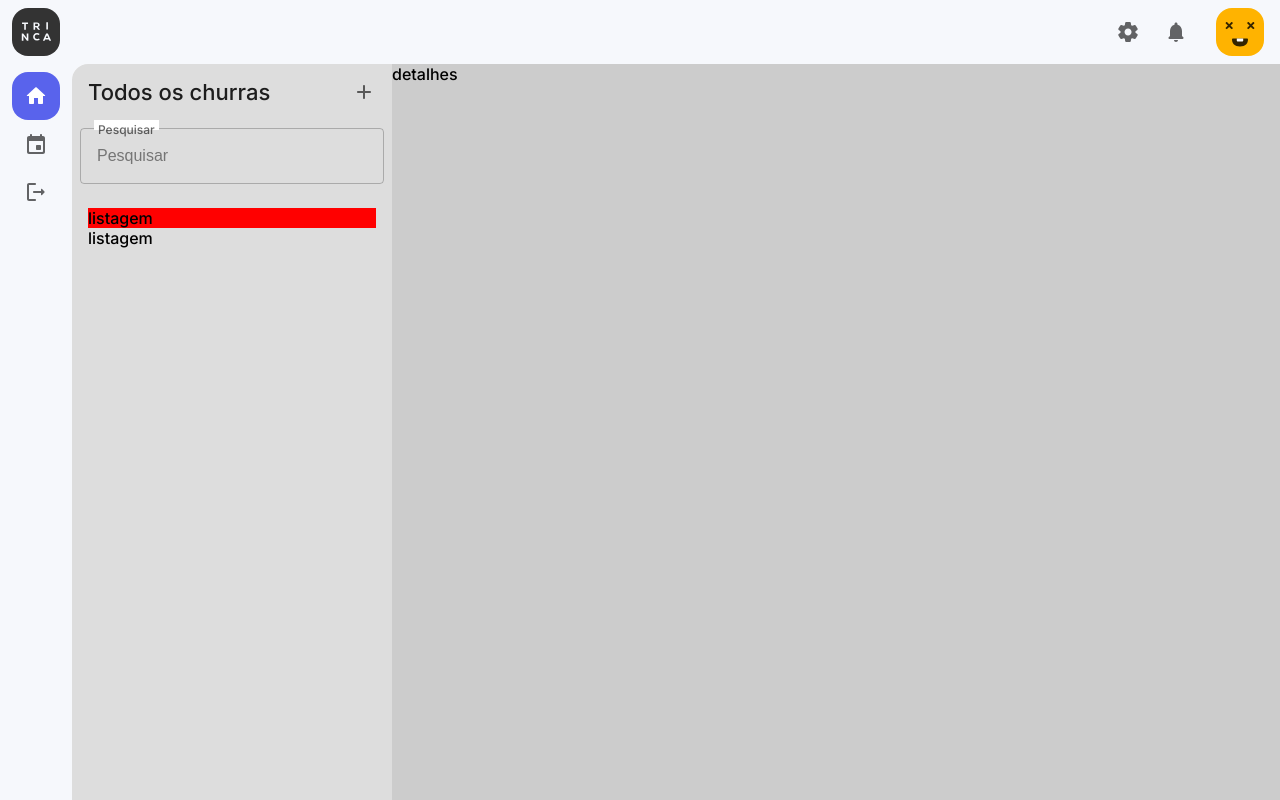
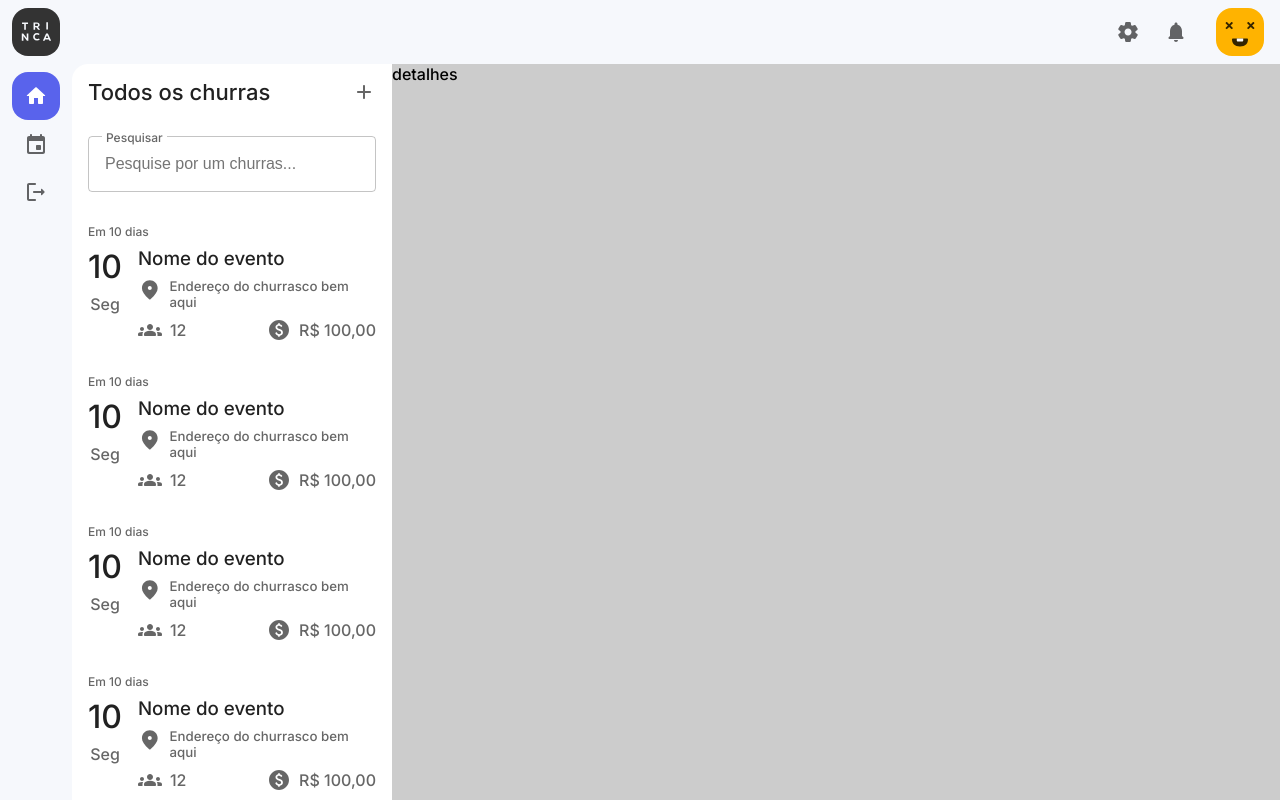
Before and after one commit to felipe-bergamaschi/trinca, a Next.js app in the folder frontend/: page / in a window 1280 px wide. Built offline with nearby package versions, Linux system fonts and the light colour scheme.

Commit message:
feat: add event details

```diff
--- /dev/null
+++ b/frontend/src/assets/svg/group.tsx
@@ -0,0 +1,5 @@
+export const GroupIcon = () => (
+  <>
+    <rect fill="none" height="24" width="24" /><g><path d="M12,12.75c1.63,0,3.07,0.39,4.24,0.9c1.08,0.48,1.76,1.56,1.76,2.73L18,17c0,0.55-0.45,1-1,1H7c-0.55,0-1-0.45-1-1l0-0.61 c0-1.18,0.68-2.26,1.76-2.73C8.93,13.14,10.37,12.75,12,12.75z M4,13c1.1,0,2-0.9,2-2c0-1.1-0.9-2-2-2s-2,0.9-2,2 C2,12.1,2.9,13,4,13z M5.13,14.1C4.76,14.04,4.39,14,4,14c-0.99,0-1.93,0.21-2.78,0.58C0.48,14.9,0,15.62,0,16.43L0,17 c0,0.55,0.45,1,1,1l3.5,0v-1.61C4.5,15.56,4.73,14.78,5.13,14.1z M20,13c1.1,0,2-0.9,2-2c0-1.1-0.9-2-2-2s-2,0.9-2,2 C18,12.1,18.9,13,20,13z M24,16.43c0-0.81-0.48-1.53-1.22-1.85C21.93,14.21,20.99,14,20,14c-0.39,0-0.76,0.04-1.13,0.1 c0.4,0.68,0.63,1.46,0.63,2.29V18l3.5,0c0.55,0,1-0.45,1-1L24,16.43z M12,6c1.66,0,3,1.34,3,3c0,1.66-1.34,3-3,3s-3-1.34-3-3 C9,7.34,10.34,6,12,6z" /></g>
+  </>
+)
--- /dev/null
+++ b/frontend/src/assets/svg/paid.tsx
@@ -0,0 +1,5 @@
+export const PaidIcon = () => (
+  <>
+    <g><rect fill="none" height="24" width="24" /></g><g><path d="M12,2C6.48,2,2,6.48,2,12s4.48,10,10,10s10-4.48,10-10S17.52,2,12,2z M12.88,17.76v0.36c0,0.48-0.39,0.88-0.88,0.88h0 c-0.48,0-0.88-0.39-0.88-0.88v-0.42c-0.63-0.15-1.93-0.61-2.69-2.1c-0.23-0.44-0.01-0.99,0.45-1.18l0.07-0.03 c0.41-0.17,0.87,0,1.08,0.39c0.32,0.61,0.95,1.37,2.12,1.37c0.93,0,1.98-0.48,1.98-1.61c0-0.96-0.7-1.46-2.28-2.03 c-1.1-0.39-3.35-1.03-3.35-3.31c0-0.1,0.01-2.4,2.62-2.96V5.88C11.12,5.39,11.52,5,12,5h0c0.48,0,0.88,0.39,0.88,0.88v0.37 c1.07,0.19,1.75,0.76,2.16,1.3c0.34,0.44,0.16,1.08-0.36,1.3l0,0C14.32,9,13.9,8.88,13.66,8.57c-0.28-0.38-0.78-0.77-1.6-0.77 c-0.7,0-1.81,0.37-1.81,1.39c0,0.95,0.86,1.31,2.64,1.9c2.4,0.83,3.01,2.05,3.01,3.45C15.9,17.17,13.4,17.67,12.88,17.76z" /></g>
+  </>
+)
--- /dev/null
+++ b/frontend/src/assets/svg/place.tsx
@@ -0,0 +1,5 @@
+export const PlaceIcon = () => (
+  <>
+    <g><rect fill="none" height="24" width="24" /></g><g><path d="M12 2c-4.2 0-8 3.22-8 8.2 0 3.18 2.45 6.92 7.34 11.23.38.33.95.33 1.33 0C17.55 17.12 20 13.38 20 10.2 20 5.22 16.2 2 12 2zm0 10c-1.1 0-2-.9-2-2s.9-2 2-2 2 .9 2 2-.9 2-2 2z" enable-background="new" /></g>
+  </>
+)
--- a/frontend/src/components/icon/index.tsx
+++ b/frontend/src/components/icon/index.tsx
@@ -4,8 +4,11 @@ import { EventIcon } from '../../assets/svg/event'
 import { NotificationIcon } from '../../assets/svg/notification'
 import { SettingsIcon } from '../../assets/svg/settings'
 import { AddIcon } from '../../assets/svg/add'
+import { GroupIcon } from '../../assets/svg/group'
+import { PaidIcon } from '../../assets/svg/paid'
+import { PlaceIcon } from '../../assets/svg/place'
 
-type IconName = 'home' | 'logout' | 'event' | 'notification' | 'settings' | 'add';
+type IconName = 'home' | 'logout' | 'event' | 'notification' | 'settings' | 'add' | 'group' | 'paid' | 'place';
 
 export interface IconProps {
   name: IconName;
@@ -28,6 +31,12 @@ export function Icon({ name, size = 24, color = '#000' }: IconProps) {
         return <SettingsIcon />
       case 'add':
         return <AddIcon />
+      case 'group':
+        return <GroupIcon />
+      case 'paid':
+        return <PaidIcon />
+      case 'place':
+        return <PlaceIcon />
     }
   }
 
--- /dev/null
+++ b/frontend/src/features/home/eventDetails/index.module.css
@@ -0,0 +1,10 @@
+.container {
+  width: 100%;
+  cursor: pointer;
+
+  transition: all 0.2s ease-in-out;
+}
+
+.container:hover {
+  background-color: rgba(0, 0, 0, 0.05);
+}
--- /dev/null
+++ b/frontend/src/features/home/eventDetails/index.tsx
@@ -0,0 +1,45 @@
+import { Icon } from "@/components/icon";
+import { Stack } from "@/components/stack";
+import { Text } from "@/components/text";
+
+import styles from './index.module.css'
+
+export function EventDetails() {
+  return (
+    <Stack padding="md" gap="sm" className={styles.container}>
+      <Text size="sm" color="secondary">Em 10 dias</Text>
+
+      <Stack direction="row" gap="md">
+        <Stack align="center" gap="sm">
+          <Text variant="h1">10</Text>
+
+          <Text color="secondary">Seg</Text>
+        </Stack>
+
+        <Stack gap="sm">
+          <Text variant="h3">Nome do evento</Text>
+
+          <Stack direction="row" gap="sm">
+            <Icon name="place" color="var(--text-secondary)" />
+
+            <Text color="secondary" variant="h5">Endereço do churrasco bem aqui</Text>
+          </Stack>
+
+          <Stack direction="row" justify="space-between">
+            <Stack direction="row" gap="sm" align="center">
+              <Icon name="group" color="var(--text-secondary)" />
+
+              <Text color="secondary">12</Text>
+            </Stack>
+
+            <Stack direction="row" gap="sm" align="center">
+              <Icon name="paid" color="var(--text-secondary)" />
+
+              <Text color="secondary">R$ 100,00</Text>
+            </Stack>
+          </Stack>
+        </Stack>
+      </Stack>
+    </Stack>
+  )
+}
--- a/frontend/src/features/home/eventList/index.tsx
+++ b/frontend/src/features/home/eventList/index.tsx
@@ -4,13 +4,11 @@ import styles from './index.module.css'
 import { Text } from "@/components/text";
 import { IconButton } from "@/components/iconButton";
 import { TextField } from "@/components/form/textField";
+import { EventDetails } from "../eventDetails";
 
 export function EventList() {
   return (
-    <Stack
-      style={{ background: '#ddd' }}
-      className={styles.container}
-    >
+    <Stack className={styles.container}>
       <Stack padding="sm" direction="row" align="center" justify="space-between">
         <Text size="lg" ml="md">
           Todos os churras
@@ -22,19 +20,19 @@ export function EventList() {
         />
       </Stack>
 
-      <Stack padding="sm">
+      <Stack padding="md">
         <TextField
           label="Pesquisar"
           name="search"
-          placeholder="Pesquisar"
+          placeholder="Pesquise por um churras..."
         />
       </Stack>
 
-      <Stack padding="md">
-        <div style={{ background: 'red' }}>listagem</div>
-        <div >listagem</div>
+      <Stack style={{ overflowY: 'auto' }} full>
+        {Array.from({ length: 10 }).map((_, index) => (
+          <EventDetails />
+        ))}
       </Stack>
-
     </Stack>
   )
 }
```
